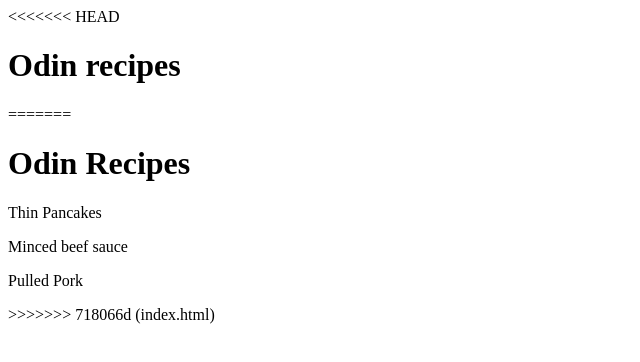
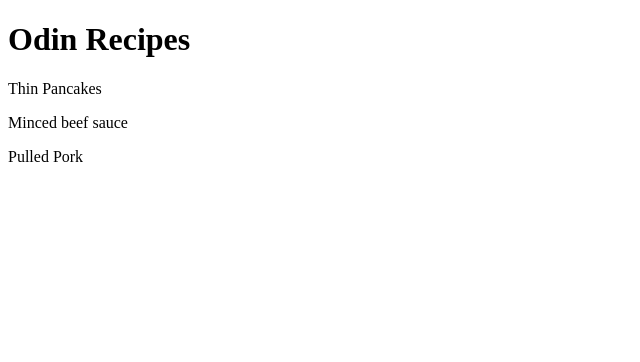
Before and after one commit to skbonzo/odin-recipes, a plain HTML site: page index.html in a window 1280 px wide. Shown: the whole page, without its empty margins (0-640 px from the left). Drawn offline with Linux system fonts and the light colour scheme.

Commit message:
index.hmtl

```diff
--- a/index.html
+++ b/index.html
@@ -6,15 +6,10 @@
     </head>
 
     <body>
-<<<<<<< HEAD
-        <h1>Odin recipes</h1>
-
-=======
         <h1>Odin Recipes</h1>
         <p><a>Thin Pancakes</a></p>
         <p><a>Minced beef sauce</a></p>
         <p><a>Pulled Pork</a></p>
->>>>>>> 718066d (index.html)
 
 
     </body>
```
Also changed, not shown: recipes/thin-pancakes.html (+12 -0 lines).
